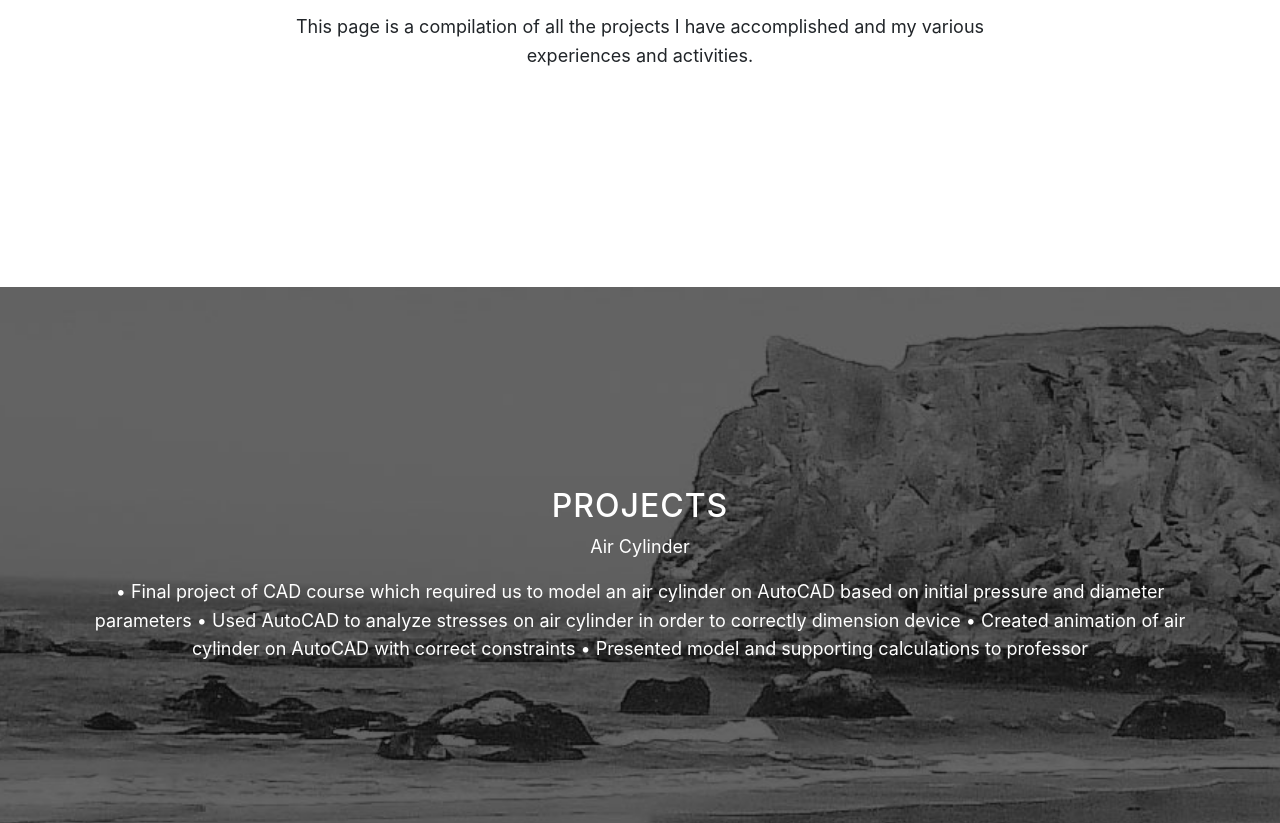
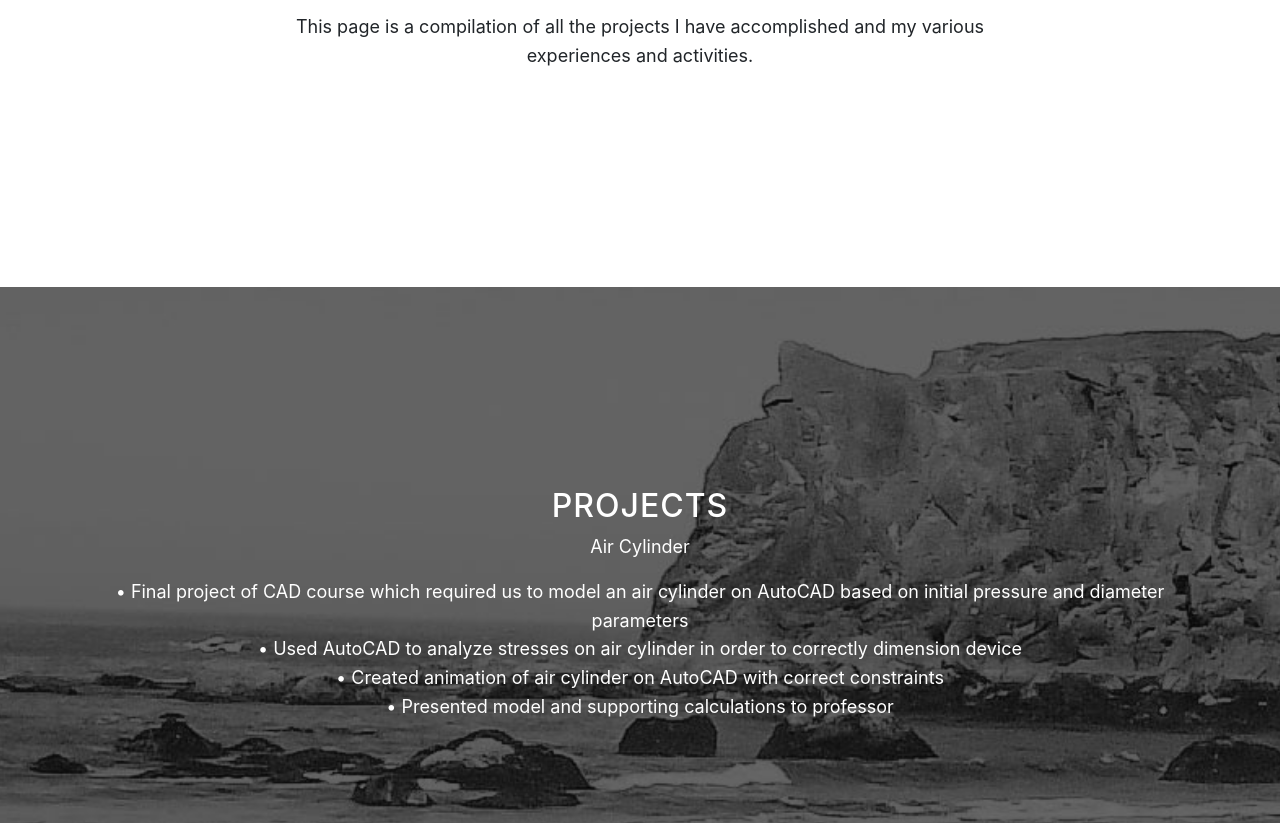
Before and after one commit to deepnana/deepnana.github.io, a website with bundled scripts: page index.html in a window 1280 px wide. Shown: the part 1107-1930 px from the top of the page. Built offline with nearby package versions, Linux system fonts and the light colour scheme.

Commit message:
Adding to projects

```diff
--- a/index.html
+++ b/index.html
@@ -86,9 +86,9 @@
           <h2>Projects</h2>
           <p>Air Cylinder</p>
         </div>
-        <p>•	Final project of CAD course which required us to model an air cylinder on AutoCAD based on initial pressure and diameter parameters
-•	Used AutoCAD to analyze stresses on air cylinder in order to correctly dimension device
-•	Created animation of air cylinder on AutoCAD with correct constraints
+        <p>•	Final project of CAD course which required us to model an air cylinder on AutoCAD based on initial pressure and diameter parameters<br>
+•	Used AutoCAD to analyze stresses on air cylinder in order to correctly dimension device<br>
+•	Created animation of air cylinder on AutoCAD with correct constraints<br>
 •	Presented model and supporting calculations to professor
 </p>
       </div>
```
